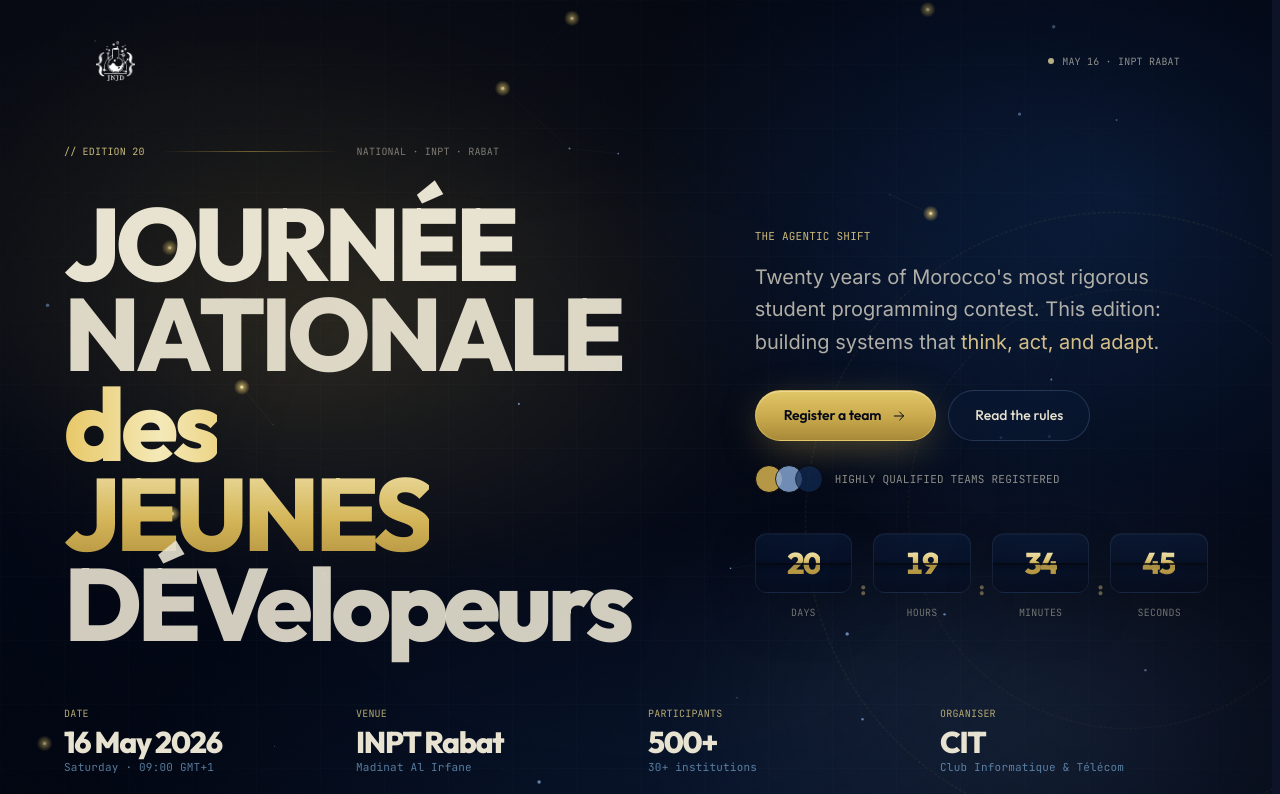
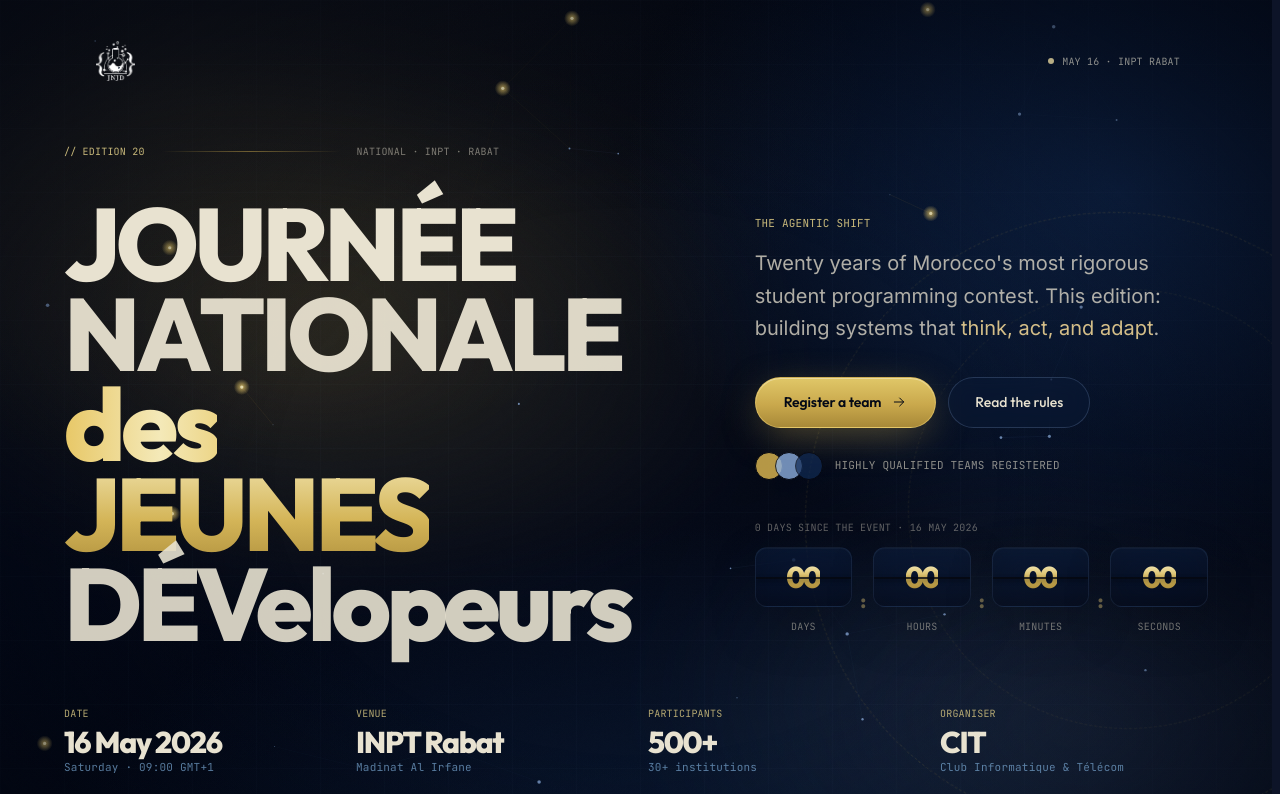
Before and after one commit to TahaZizah/JNJD, a React (Vite) app in the folder frontend/: page / in a window 1280 px wide. Shown: the top 794 px of the page. Built offline with nearby package versions, Linux system fonts and the light colour scheme.

Commit message:
feat: update event branding to 20th edition and reconfigure countdown to track days since event start

```diff
--- a/frontend/index.html
+++ b/frontend/index.html
@@ -3,8 +3,8 @@
   <head>
     <meta charset="UTF-8" />
     <meta name="viewport" content="width=device-width, initial-scale=1.0" />
-    <title>JNJD 19th Edition — Team Registration</title>
-    <meta name="description" content="Register your team for the 19th Edition of Journées Nationales des Jeunes Développeurs at INPT, Rabat." />
+    <title>JNJD 20th Edition</title>
+    <meta name="description" content="Register your team for the 20th Edition of Journées Nationales des Jeunes Développeurs at INPT, Rabat." />
     <meta name="theme-color" content="#c8a84b" />
     <link rel="preconnect" href="https://fonts.googleapis.com" />
     <link rel="preconnect" href="https://fonts.gstatic.com" crossorigin />
--- a/frontend/src/ui/landing_hero.tsx
+++ b/frontend/src/ui/landing_hero.tsx
@@ -124,7 +124,10 @@ function Hero() {
 
             {/* Countdown */}
             <Reveal delay={340}>
-              <div className="flex items-end gap-2 mt-10">
+              <div className="t-mono text-[10px] tracking-[0.2em] text-bone-100/40 uppercase mt-10 mb-3">
+                {d} days since the event · 16 May 2026
+              </div>
+              <div className="flex items-end gap-2">
                 <CountdownDigit label="Days" value={d} />
                 <span className="t-display text-gold-600/60 pb-6 text-xl">:</span>
                 <CountdownDigit label="Hours" value={h} />
--- a/frontend/src/ui/utils.tsx
+++ b/frontend/src/ui/utils.tsx
@@ -16,7 +16,8 @@ function useCountdown(target) {
     const id = setInterval(() => setNow(Date.now()), 1000);
     return () => clearInterval(id);
   }, []);
-  const diff = Math.max(0, target.getTime() - now);
+  // Count UP from the event date
+  const diff = Math.max(0, now - target.getTime());
   const d = Math.floor(diff / (1000 * 60 * 60 * 24));
   const h = Math.floor((diff / (1000 * 60 * 60)) % 24);
   const m = Math.floor((diff / (1000 * 60)) % 60);
```
